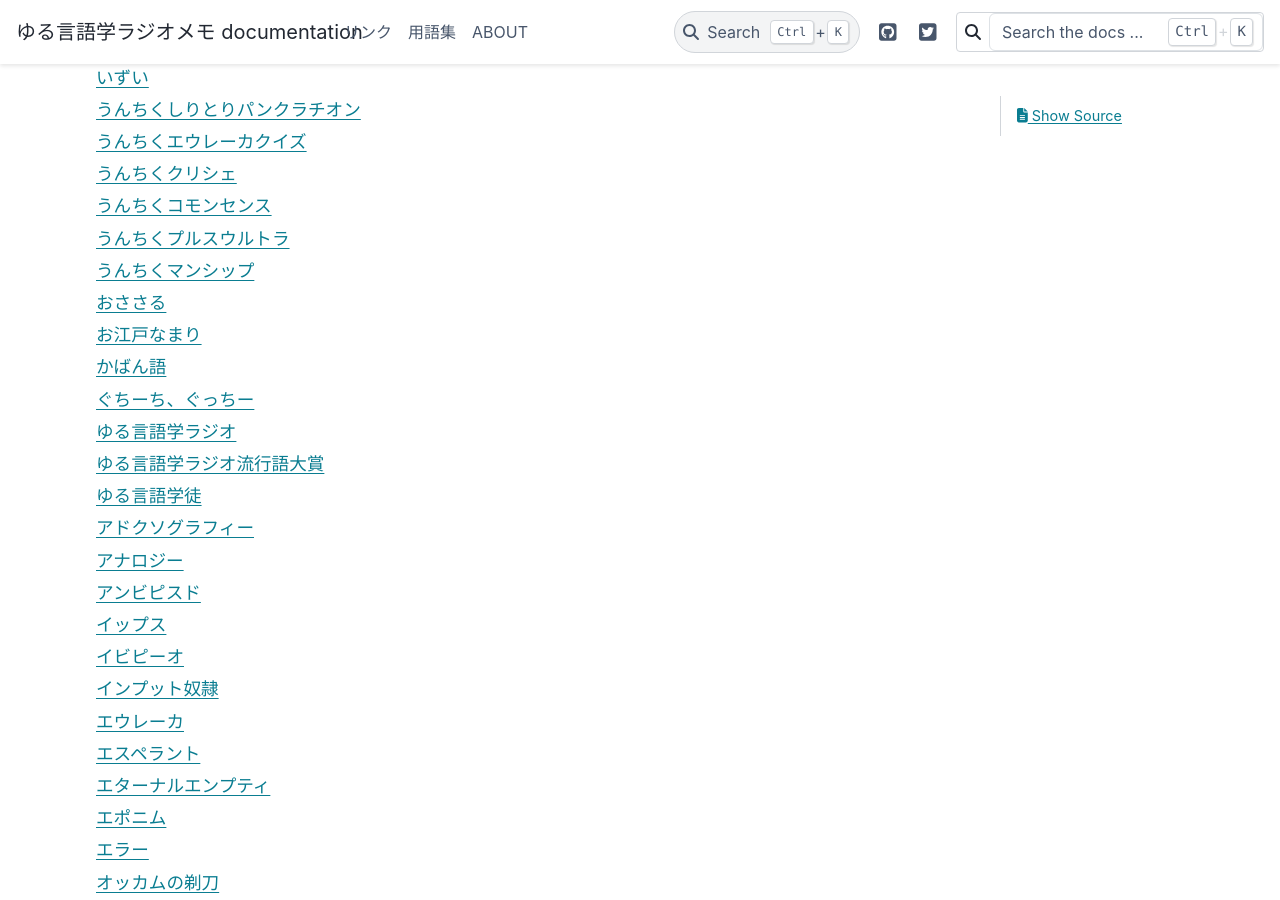
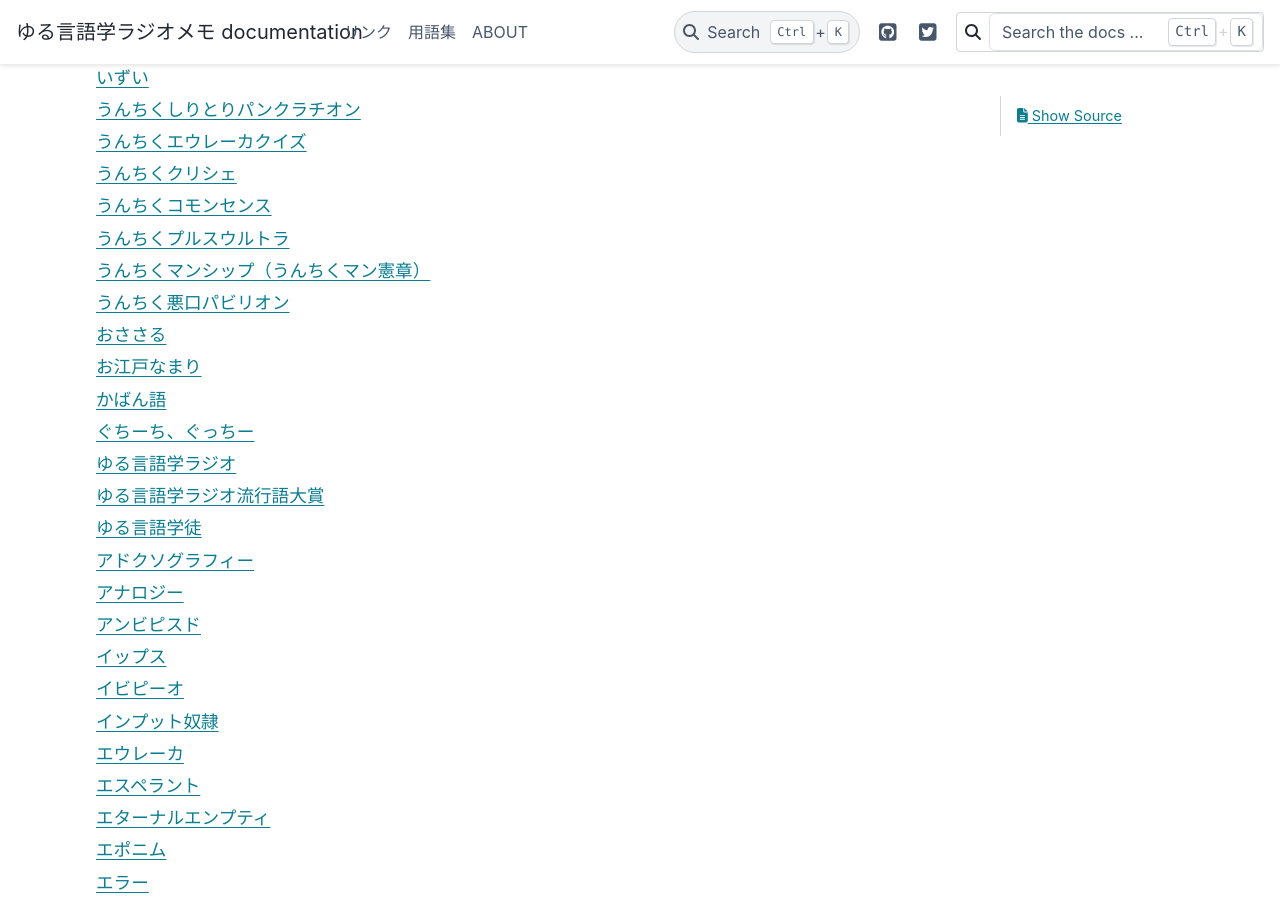
Before and after one commit to mtakagishi/yurugengo, a Sphinx documentation site: the page built from docs/index.rst, in a window 1280 px wide and 900 px high, scrolled down 960 px. Built offline with Sphinx 7.4.7 and the PyData theme 0.15.4, drawn with Linux system fonts in a browser that asks for light colours; some of the changed lines change nothing that is shown.

Commit message:
パビリオン関連更新

```diff
--- a/docs/words/うんちくマンシップ.rst
+++ b/docs/words/うんちくマンシップ.rst
@@ -1,10 +1,25 @@
-うんちくマンシップ
+うんちくマンシップ（うんちくマン憲章）
 ==========================================================
 .. note::
-  * スポーツマンシップのうんちくバージョン
-  * うんちくは、人を傷つけるものではない。
+  * インテリ悪口パビリオン回で突然放たれたサポーターコミュニティだけでできた言葉
+  * 詳細を知りたい方はサポータコミュニティに入ってください
+
+.. rubric:: 関連リンク
+* `サポーターコミュニティ`_
+
+.. rubric:: 関連ワード
+* :doc:`うんちくしりとりパンクラチオン`
+* :doc:`うんちくエウレーカクイズ`
+* :doc:`うんちくクリシェ`
+* :doc:`うんちくコモンセンス`
+* :doc:`うんちくプルスウルトラ`
+* :doc:`うんちくマンシップ`
+* :doc:`うんちく悪口パビリオン`
 
 .. rubric:: 関連ラジオ
 * `アジに「アジ」の名はふさわしくない【無限語源トーク2】#84`_
+* `大嘘つきに使える悪口「神聖ローマ帝国じゃん」【インテリ悪口パビリオン】#88`_
 
+.. _大嘘つきに使える悪口「神聖ローマ帝国じゃん」【インテリ悪口パビリオン】#88: https://www.youtube.com/watch?v=wlQrQVzdoVA
 .. _アジに「アジ」の名はふさわしくない【無限語源トーク2】#84: https://www.youtube.com/watch?v=4jcgyHsqBOs
+.. _サポーターコミュニティ: https://yurugengo.com/support
--- /dev/null
+++ b/docs/words/うんちく悪口パビリオン.rst
@@ -0,0 +1,16 @@
+うんちく悪口パビリオン
+==========================================
+.. note::
+  * 堀元の処女作『教養悪口本』にあやかって開催されたインテリ悪口の見本市
+
+.. rubric:: 関連リンク
+* `教養（インテリ）悪口本 　堀元 見 (著)　(Kindle) <https://amzn.to/32DleO2>`_
+* `教養（インテリ）悪口本 　堀元 見 (著)　(単行本) <https://amzn.to/3Jj42hL>`_
+
+.. rubric:: 関連ワード
+* :doc:`教養（インテリ）悪口本`
+
+.. rubric:: 関連ラジオ
+* `大嘘つきに使える悪口「神聖ローマ帝国じゃん」【インテリ悪口パビリオン】#88`_
+
+.. _大嘘つきに使える悪口「神聖ローマ帝国じゃん」【インテリ悪口パビリオン】#88: https://www.youtube.com/watch?v=wlQrQVzdoVA
--- a/docs/words/教養（インテリ）悪口本.rst
+++ b/docs/words/教養（インテリ）悪口本.rst
@@ -33,8 +33,13 @@
 
 .. rubric:: 関連ワード
 * :doc:`ゆる言語学ラジオ`
+* :doc:`うんちく悪口パビリオン`
 
 .. rubric:: 関連ラジオ
 * `説教おじさんスイッチが反応しちゃう英単語【OEDおもしろ単語3】#70`_
+* `ゆる言語学ラジオ忘年会ライブ【流行語大賞決定】`_
+* `大嘘つきに使える悪口「神聖ローマ帝国じゃん」【インテリ悪口パビリオン】#88`_
 
+.. _ゆる言語学ラジオ忘年会ライブ【流行語大賞決定】: https://www.youtube.com/watch?v=poT4BzX7e_Q
+.. _大嘘つきに使える悪口「神聖ローマ帝国じゃん」【インテリ悪口パビリオン】#88: https://www.youtube.com/watch?v=wlQrQVzdoVA
 .. _説教おじさんスイッチが反応しちゃう英単語【OEDおもしろ単語3】#70: https://www.youtube.com/watch?v=-d742iuB7L0
```
